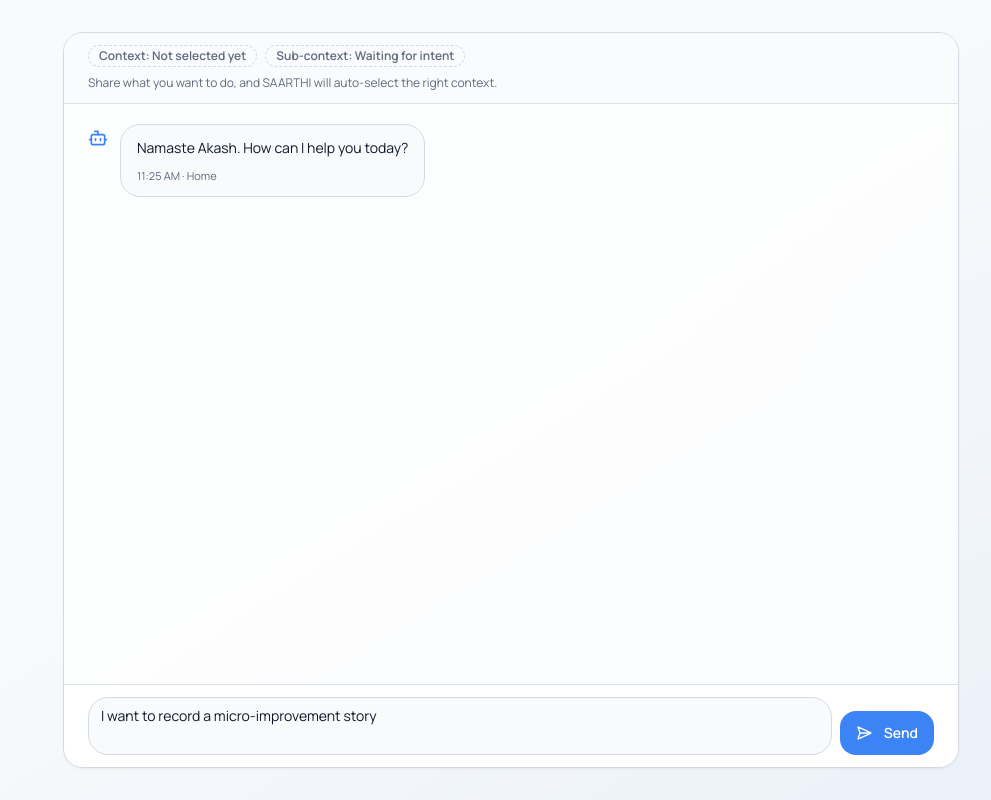
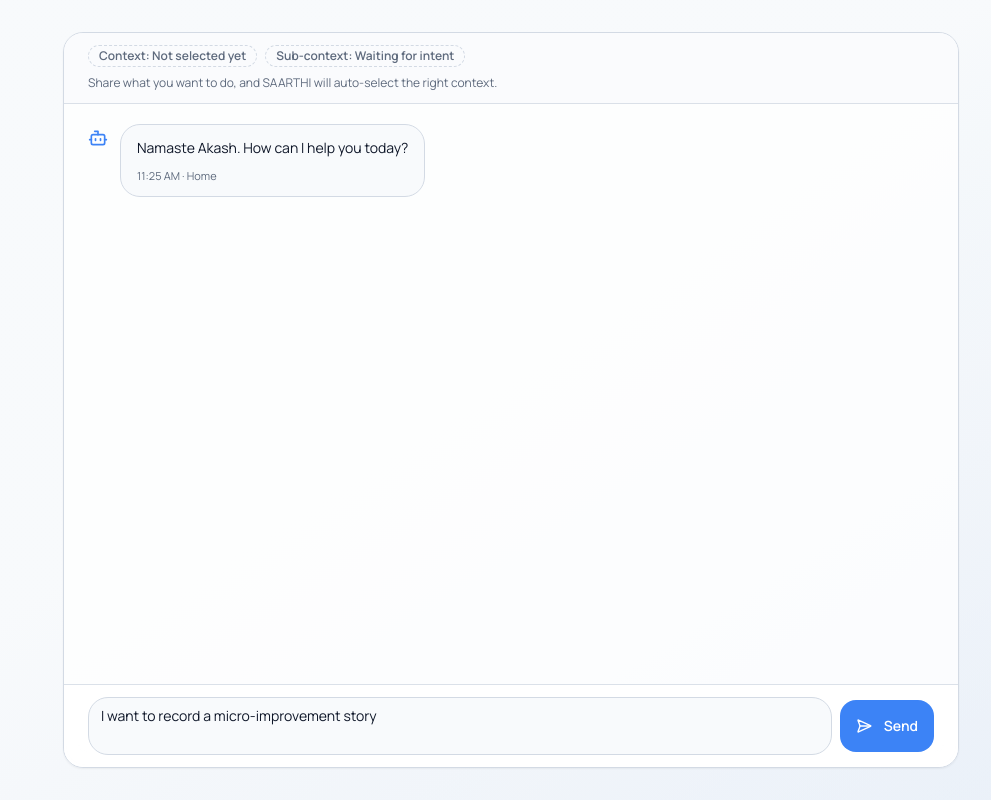
Before and after one commit to priyanka-TL/saarthi-app, a React (Vite) app in the folder saarthi-app/: page / in a window 1280 px wide. Shown: the whole page, without its empty margins (289-1280 px from the left). Built offline with nearby package versions, Linux system fonts and the light colour scheme.

Commit message:
refactor(chat): adjust form layout and button styles for improved UX

```diff
--- a/saarthi-app/src/components/chat/ChatWorkspace.tsx
+++ b/saarthi-app/src/components/chat/ChatWorkspace.tsx
@@ -716,7 +716,7 @@ export function ChatWorkspace({ activeFlow, onFlowChange }: ChatWorkspaceProps)
       </div>
 
       <div className="sticky bottom-0 border-t border-border/80 bg-card/95 px-4 py-3 backdrop-blur md:px-6">
-        <form className="flex items-end gap-2" onSubmit={onSubmit}>
+        <form className="flex items-center gap-2" onSubmit={onSubmit}>
           <Textarea
             className="max-h-40 min-h-[52px] resize-none rounded-2xl bg-background transition-[background-color,border-color,box-shadow] motion-transition-md focus-visible:border-primary/40 focus-visible:bg-card"
             disabled={isDraftAutoTyping || isAssistantThinking}
@@ -727,10 +727,10 @@ export function ChatWorkspace({ activeFlow, onFlowChange }: ChatWorkspaceProps)
           />
           <Button
             className={cn(
-              'h-11 rounded-xl px-4 transition-[transform,opacity,background-color,box-shadow] motion-transition-fast',
+              'h-[52px] shrink-0 rounded-xl px-4 transition-[opacity,background-color,box-shadow] motion-transition-fast',
               isSendDisabled
-                ? 'scale-[0.98] opacity-75'
-                : 'scale-100 opacity-100 motion-safe:hover:scale-[1.01]',
+                ? 'opacity-75'
+                : 'opacity-100',
             )}
             disabled={isSendDisabled}
             type="submit"
```
